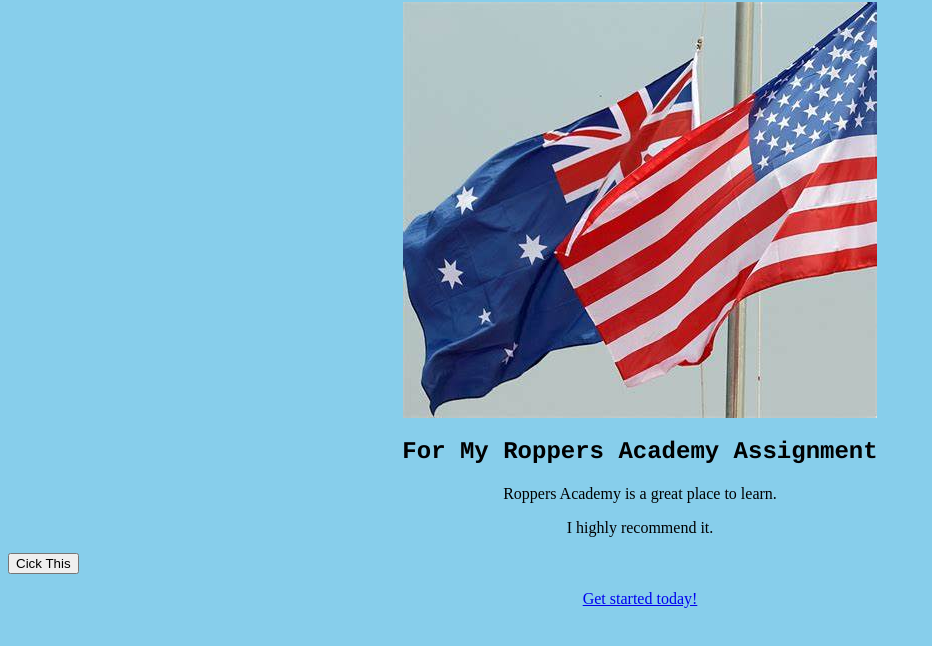
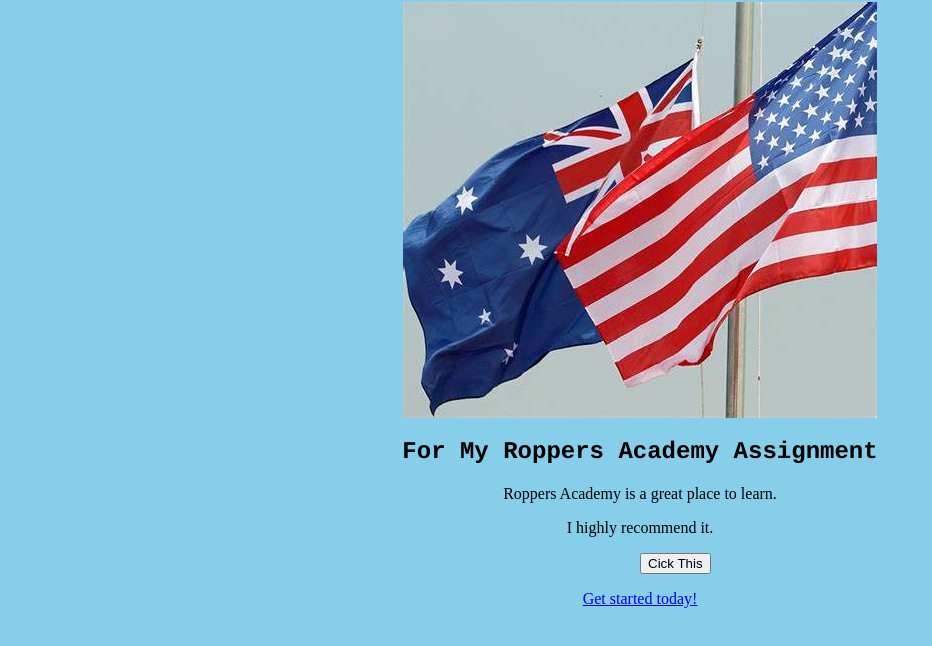
Before and after one commit to JebWebb/jebwebb.github.io, a plain HTML site: page index.html in a window 1280 px wide. Shown: the part 78-724 px from the top of the page, without its empty margins (0-932 px from the left). Drawn offline with Linux system fonts and the light colour scheme.

Commit message:
Update index.html

```diff
--- a/index.html
+++ b/index.html
@@ -28,7 +28,7 @@
     <p class="center-content">Roppers Academy is a great place to learn.</p>
     <p class="center-content">I highly recommend it.</p>
 
-   <button onclick="myFunction()">Cick This</button>
+   <button style="margin-left: 50%;" onclick="myFunction()">Cick This</button>
 
 <p id="demo"></p>
 
```
